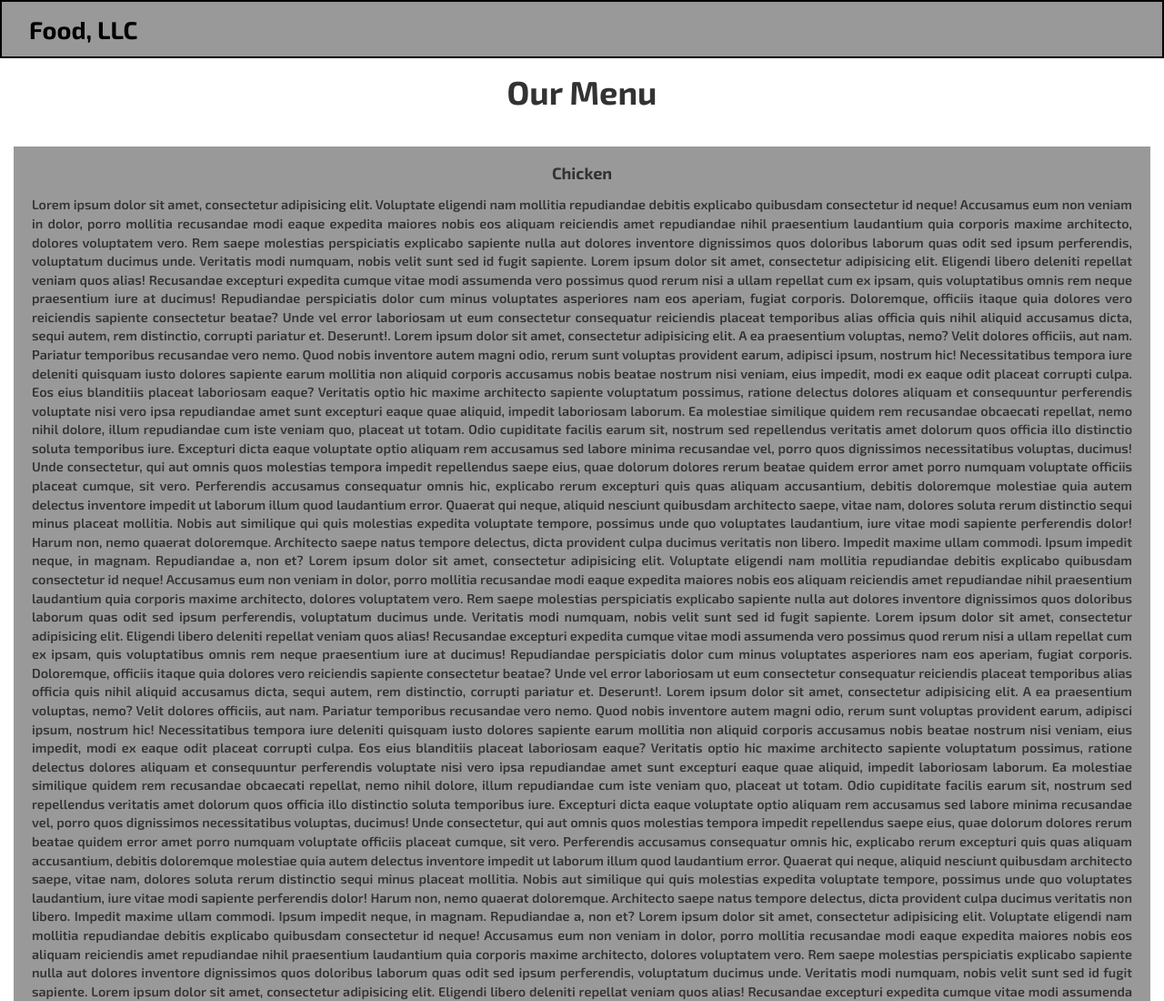
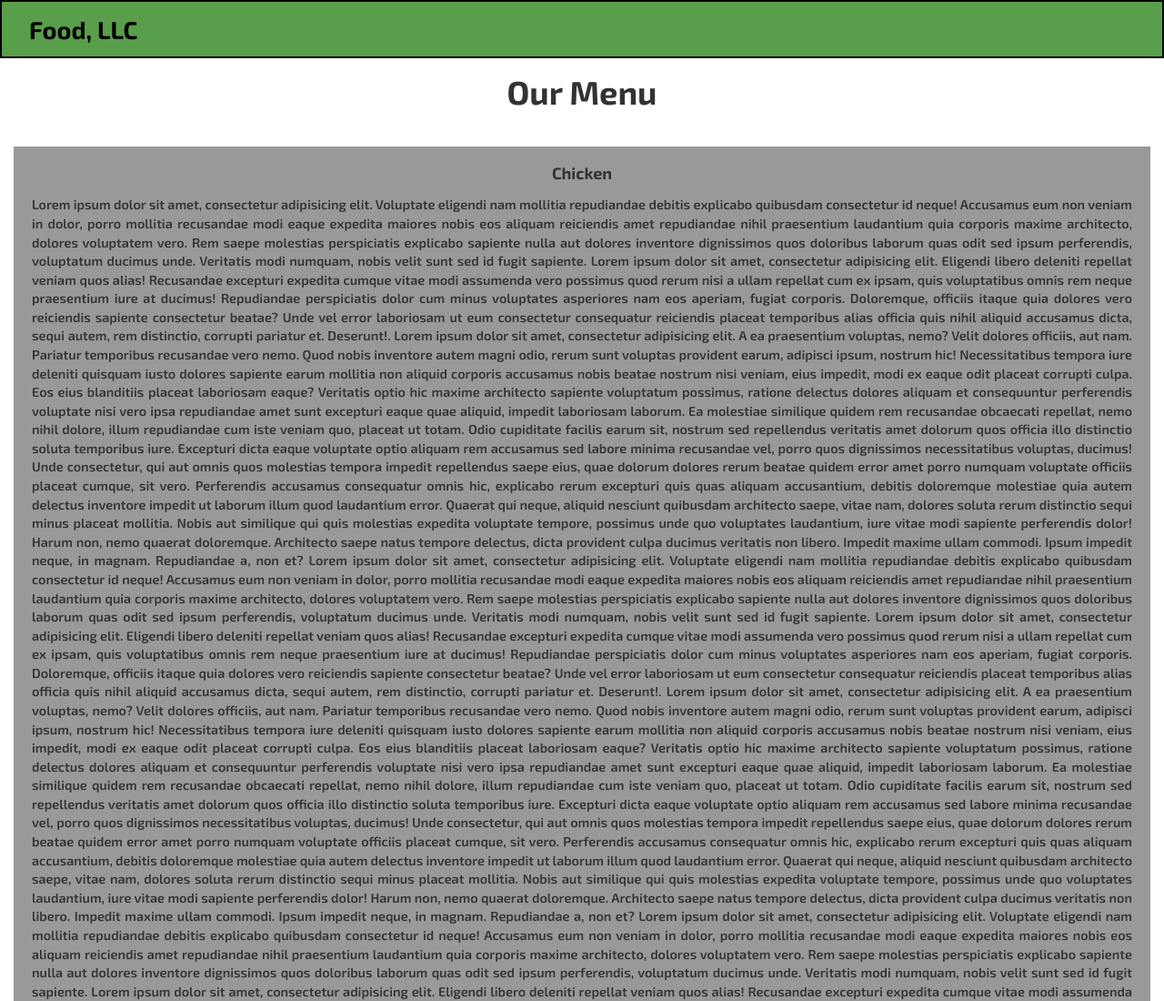
Before and after one commit to coder873/mod3solution1, a plain HTML site: page index.html in a window 1280 px wide. Shown: the top 1100 px of the page at 91% size. Drawn offline with nearby package versions, Linux system fonts and the light colour scheme; a script that the page names is missing.

Commit message:
Update styles.css

```diff
--- a/styles.css
+++ b/styles.css
@@ -14,7 +14,7 @@ border: 2px solid #000 !important;
 
 #header-nav{
 
-background-color:#999999;
+background-color:#599e4b;
 
 border:2px solid #000;
 
```
